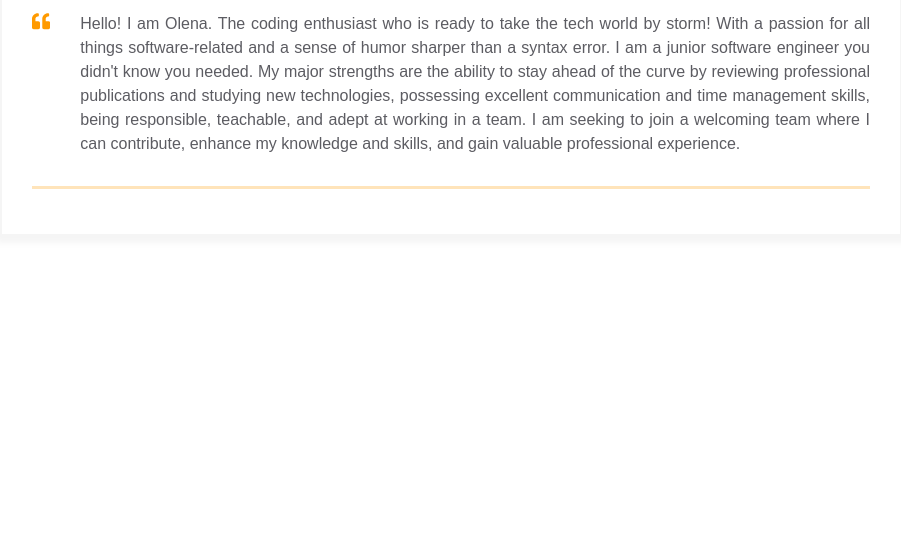
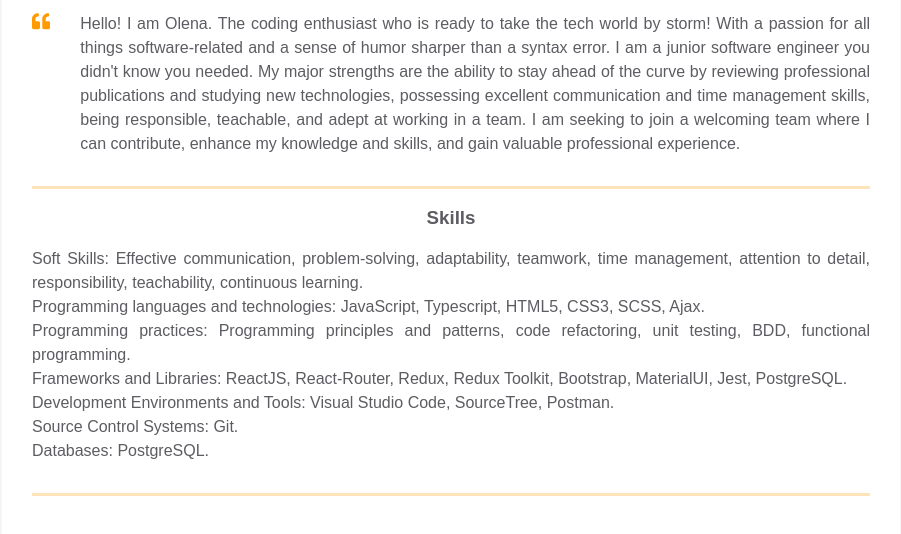
Before and after one commit to OlenaMohylivska/homepage, a plain HTML site: page index.html in a window 1280 px wide. Shown: the part 350-884 px from the top of the page, without its empty margins (189-1090 px from the left). Before the commit the page ends 800 px from the top, so only its background shows below. Drawn offline with Linux system fonts and the light colour scheme.

Commit message:
Added skills block

```diff
--- a/index.html
+++ b/index.html
@@ -166,6 +166,37 @@
             </div>
           </div>
         </div>
+
+        <div class="container">
+          <div class="resume__block">
+            <div class="skills">
+              <h3 class="skills__header">Skills</h3>
+              <p class="skills__text">
+                Soft Skills: Effective communication, problem-solving,
+                adaptability, teamwork, time management, attention to detail,
+                responsibility, teachability, continuous learning.
+              </p>
+              <p class="skills__text">
+                Programming languages and technologies: JavaScript, Typescript,
+                HTML5, CSS3, SCSS, Ajax.
+              </p>
+              <p class="skills__text">
+                Programming practices: Programming principles and patterns, code
+                refactoring, unit testing, BDD, functional programming.
+              </p>
+              <p class="skills__text">
+                Frameworks and Libraries: ReactJS, React-Router, Redux, Redux
+                Toolkit, Bootstrap, MaterialUI, Jest, PostgreSQL.
+              </p>
+              <p class="skills__text">
+                Development Environments and Tools: Visual Studio Code,
+                SourceTree, Postman.
+              </p>
+              <p class="skills__text">Source Control Systems: Git.</p>
+              <p class="skills__text">Databases: PostgreSQL.</p>
+            </div>
+          </div>
+        </div>
       </div>
     </main>
   </body>
```
